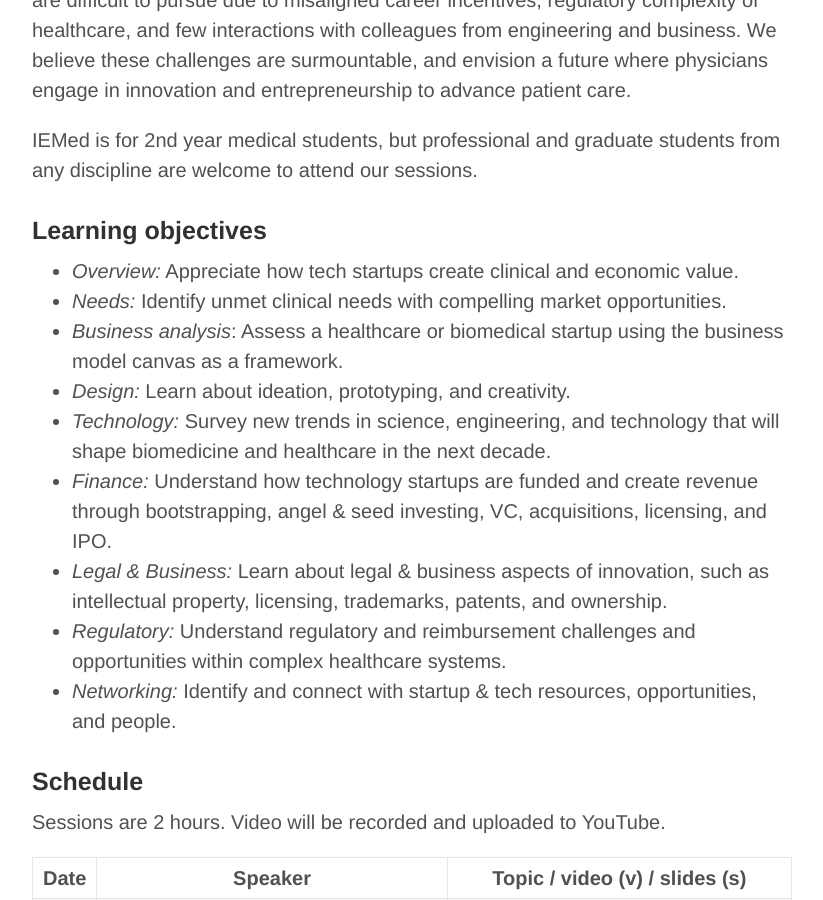
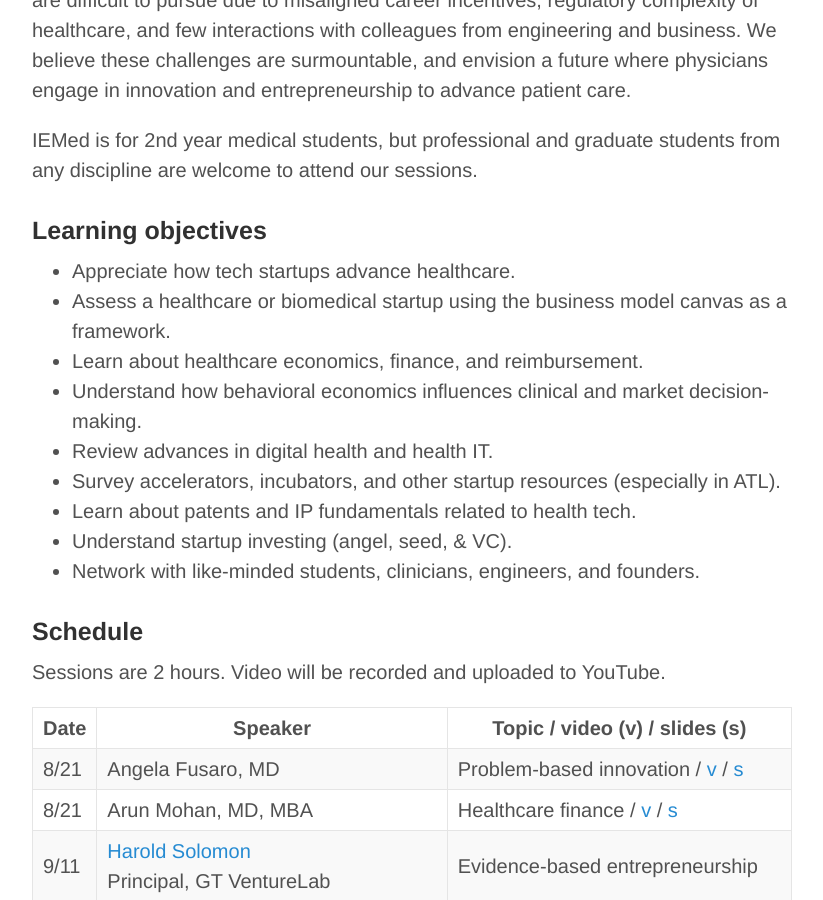
Before and after one commit to erikr/erikr.github.io, a Jekyll site: the page built from iemed.md, in a window 1280 px wide and 900 px high, scrolled down 1079 px. Shown: the whole window, without its empty margins (228-1051 px from the left). Built offline with Jekyll 4.4.1, drawn with Linux system fonts in a browser that asks for light colours; nearby versions of some CDN libraries.

Commit message:
revised LOs

```diff
--- a/iemed.md
+++ b/iemed.md
@@ -40,15 +40,15 @@ IEMed is for 2nd year medical students, but professional and graduate students f
 
 ###Learning objectives
 
-+ *Overview:* Appreciate how tech startups create clinical and economic value.
-+ *Needs:* Identify unmet clinical needs with compelling market opportunities.
-+ *Business analysis*: Assess a healthcare or biomedical startup using the business model canvas as a framework.
-+ *Design:* Learn about ideation, prototyping, and creativity.
-+ *Technology:* Survey new trends in science, engineering, and technology that will shape biomedicine and healthcare in the next decade.
-+ *Finance:* Understand how technology startups are funded and create revenue through bootstrapping, angel & seed investing, VC, acquisitions, licensing, and IPO.
-+ *Legal & Business:* Learn about legal & business aspects of innovation, such as intellectual property, licensing, trademarks, patents, and ownership.
-+ *Regulatory:* Understand regulatory and reimbursement challenges and opportunities within complex healthcare systems.
-+ *Networking:* Identify and connect with startup & tech resources, opportunities, and people.
++ Appreciate how tech startups advance healthcare.
++ Assess a healthcare or biomedical startup using the business model canvas as a framework.
++ Learn about healthcare economics, finance, and reimbursement.
++ Understand how behavioral economics influences clinical and market decision-making.
++ Review advances in digital health and health IT.
++ Survey accelerators, incubators, and other startup resources (especially in ATL).
++ Learn about patents and IP fundamentals related to health tech.
++ Understand startup investing (angel, seed, & VC).
++ Network with like-minded students, clinicians, engineers, and founders.
 
 <a name="schedule"></a>
 
```
